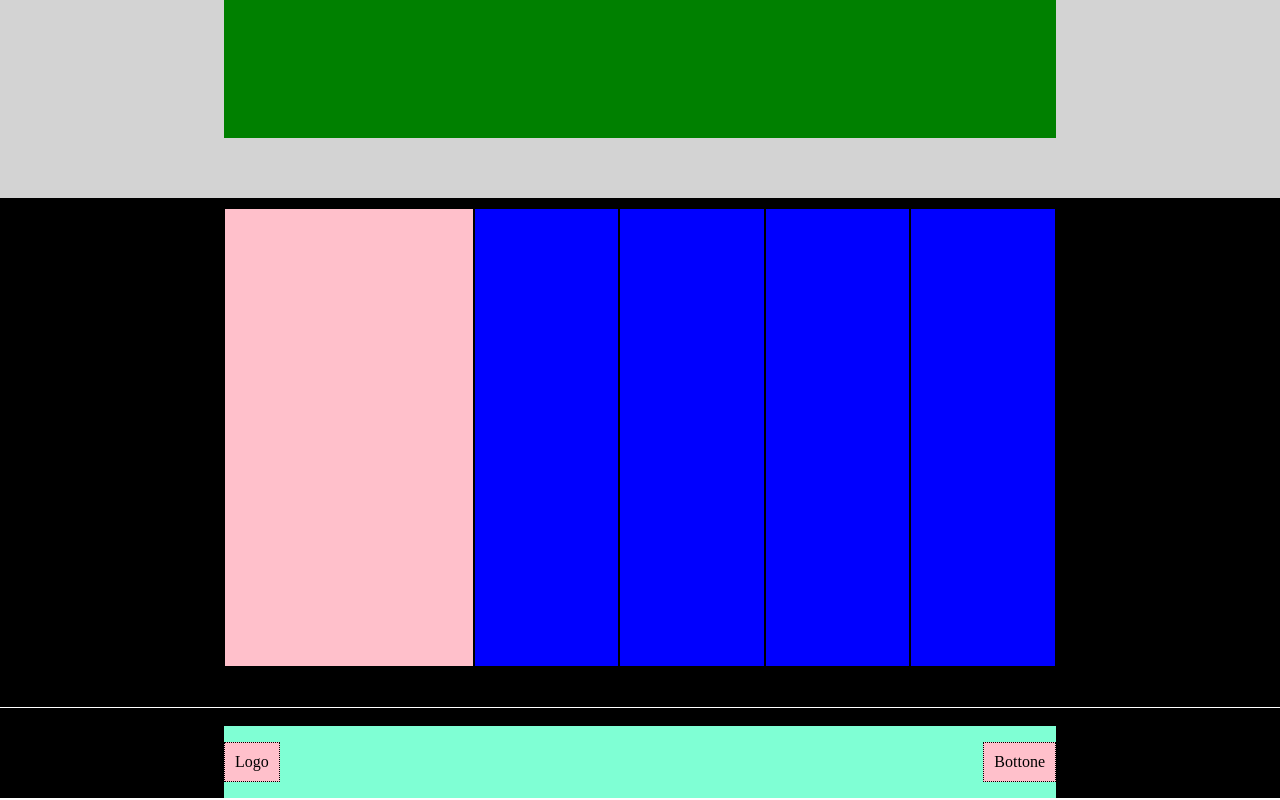
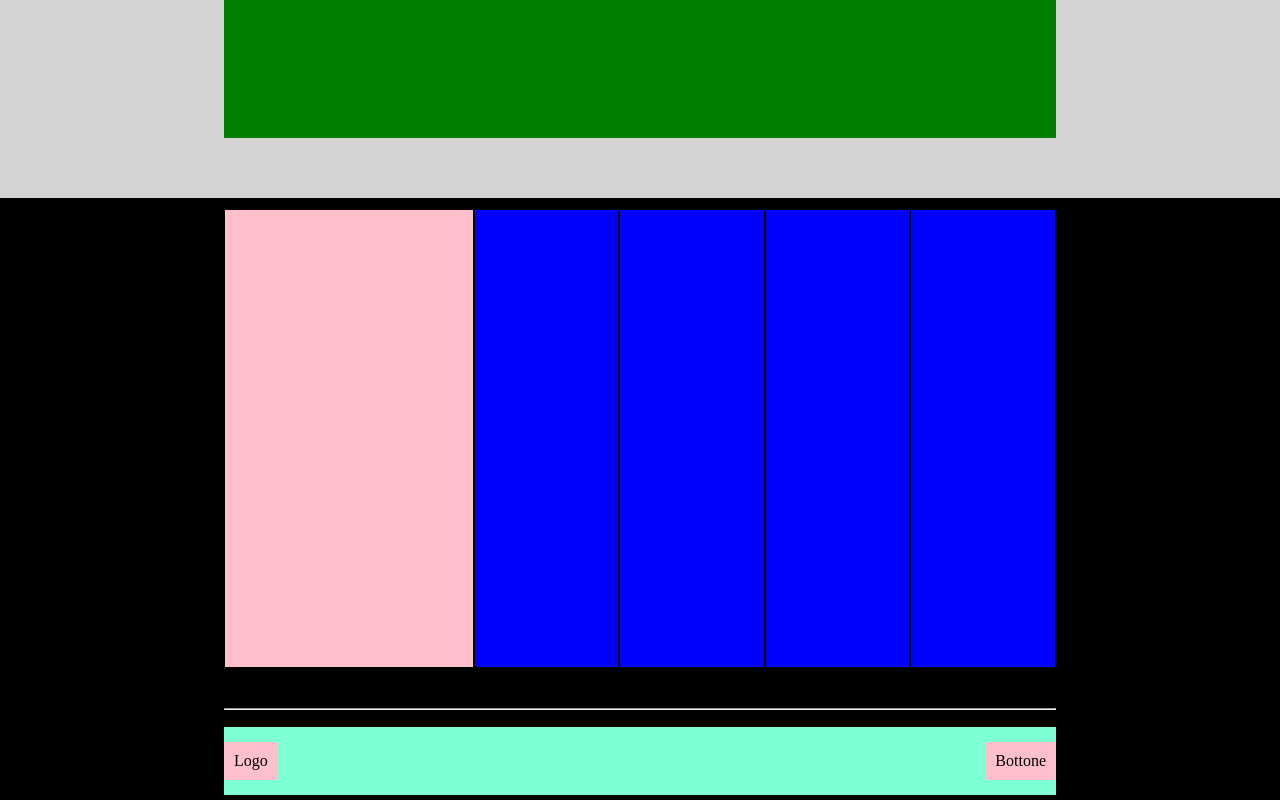
Before and after one commit to AlessandroCarrozza/htmlcss-struttura-discord, a plain HTML site: page index.html in a window 1280 px wide. Shown: the part 3602-4402 px from the top of the page. Drawn offline with Linux system fonts and the light colour scheme.

Commit message:
Progetto terminato

```diff
--- a/css/style.css
+++ b/css/style.css
@@ -169,13 +169,13 @@ main .section-big .box{
 /* inizio footer */
 footer{
     height: 600px;
+    background-color: black;
 }
 
 footer .footer-top{
     height: 85%;
     width: 100%;
     background-color: black;
-    border-bottom: 1px solid white;
     justify-content: center;
     align-items: center;
 }
@@ -183,9 +183,9 @@ footer .footer-top{
 footer .footer-bottom{
     height: 15%;
     width: 100%;
-    background-color: black;
     justify-content: center;
     align-items: flex-end;
+    border-bottom: 5px solid black;
 }
 
 /* footer top */
@@ -222,5 +222,9 @@ footer .footer-bottom .bar{
 footer .bar > div{
     padding: 10px;
     background-color: pink;
-    border: 1px dotted black;
 }
+
+footer hr{
+    width: 65%;
+    margin: auto;
+}
--- a/index.html
+++ b/index.html
@@ -81,6 +81,8 @@
                 </div>
             </div>
 
+            <hr>
+
             <!-- footer bottom -->
             <div class="footer-bottom flex">
                 <div class="bar flex">
@@ -91,6 +93,7 @@
         </footer>
         <!-- fine footer -->
 
+
     </div>
 
 </body>
```
